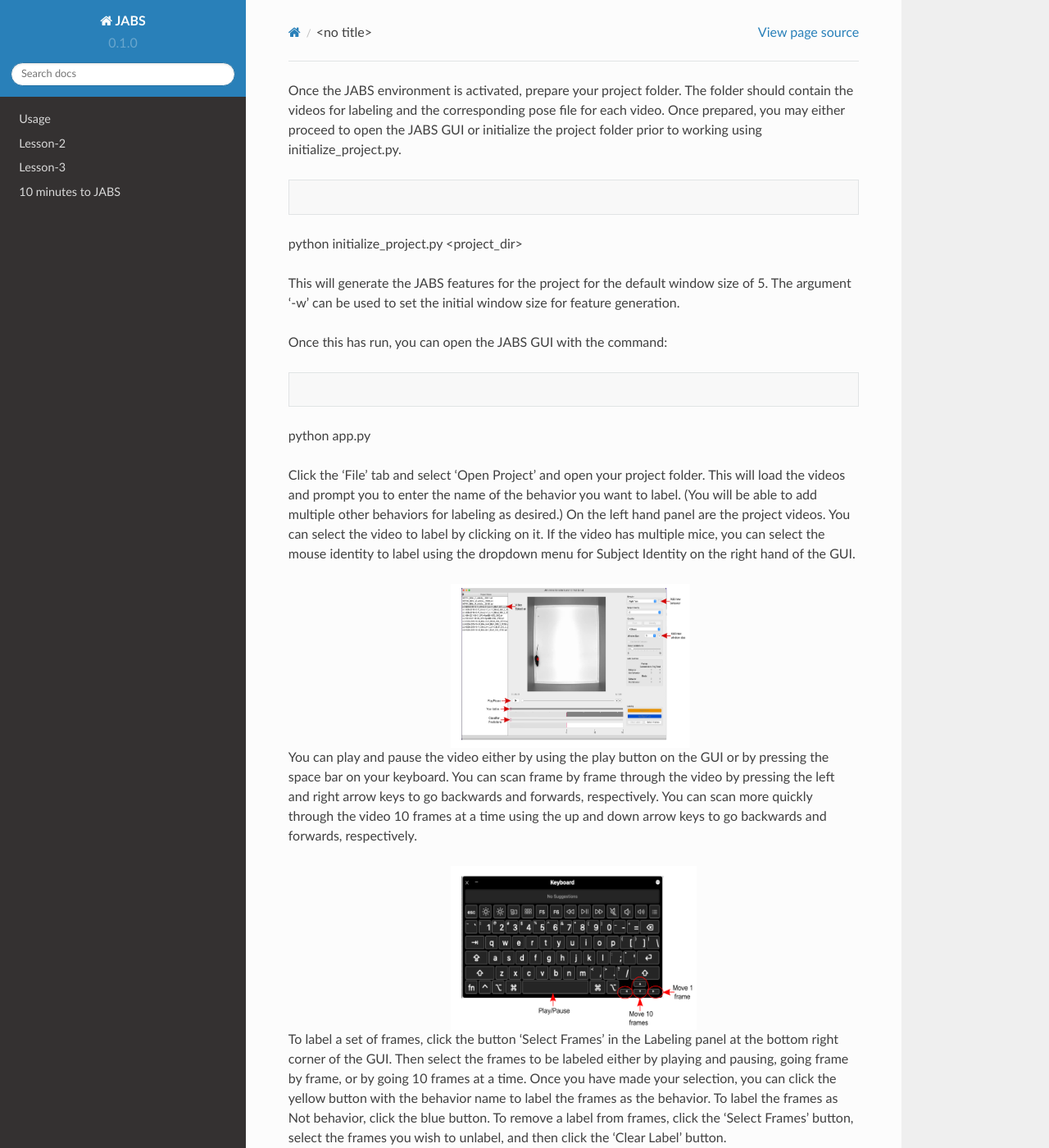
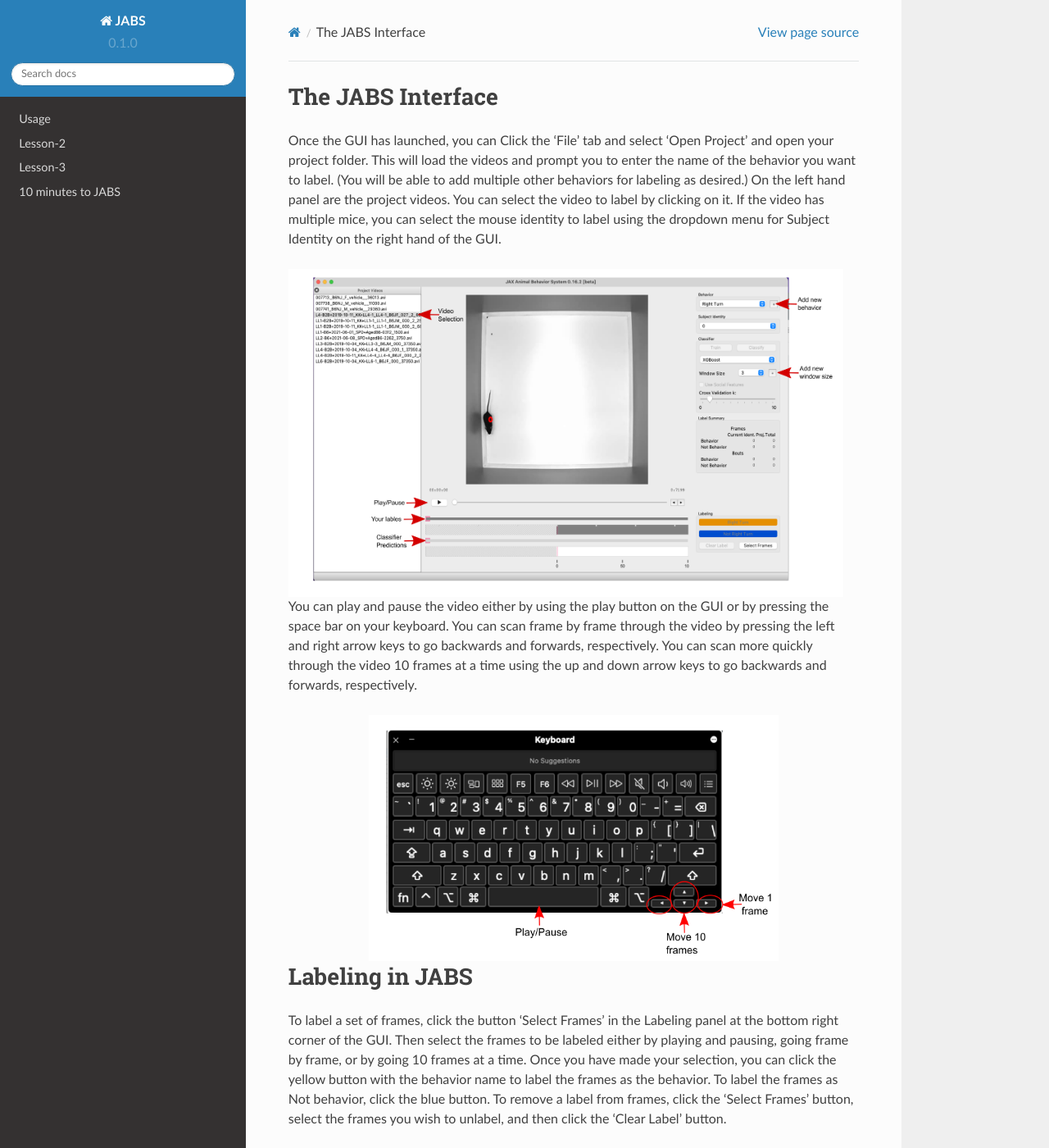
Before and after one commit to KumarLabJax/JABS-behavior-classifier, a Sphinx documentation site: the page built from docs/source/Classifier_training.rst, in a window 1280 px wide and 1400 px high. Shown: the whole window at 82% size. Built offline with Sphinx 7.4.7 and the Read the Docs theme 2.0.0, drawn with Linux system fonts in a browser that asks for light colours; some of the changed text lies outside the part shown.

Commit message:
Update Classifier_training.rst

```diff
--- a/docs/source/Classifier_training.rst
+++ b/docs/source/Classifier_training.rst
@@ -1,41 +1,38 @@
-Once the JABS environment is activated, prepare your project folder. The folder should contain the videos for labeling and the corresponding pose file for each video.
-Once prepared, you may either proceed to open the JABS GUI or initialize the project folder prior to working using initialize_project.py.
-
-.. code-block::
-python initialize_project.py <project_dir>
 
 
-This will generate the JABS features for the project for the default window size of 5. The argument ‘-w’ can be used to set the initial window size for feature generation.
+The JABS Interface
+#####
 
-Once this has run, you can open the JABS GUI with the command:
-
-.. code-block::
-python app.py
-
-
-Click the ‘File’ tab and select ‘Open Project’ and open your project folder. This will load the videos and prompt you to enter the name of the behavior you want to label. (You will be able to add multiple other behaviors for labeling as desired.)
+Once the GUI has launched, you can Click the ‘File’ tab and select ‘Open Project’ and open your project folder. This will load the videos and prompt you to enter the name of the behavior you want to label. (You will be able to add multiple other behaviors for labeling as desired.)
 On the left hand panel are the project videos. You can select the video to label by clicking on it. If the video has multiple mice, you can select the mouse identity to label using the dropdown menu for Subject Identity on the right hand of the GUI.
 
 .. image:: images/jabs.png
-    :width: 300px
+    :width: 700px
     :align: center
-    :height: 200px
+    :height: 400px
     :alt: alternate text
 
 
 You can play and pause the video either by using the play button on the GUI or by pressing the space bar on your keyboard. You can scan frame by frame through the video by pressing the left and right arrow keys to go backwards and forwards, respectively. You can scan more quickly through the video 10 frames at a time using the up and down arrow keys to go backwards and forwards, respectively.
 
 .. image:: images/keys.png
-    :width: 300px
+    :width: 500px
     :align: center
-    :height: 200px
+    :height: 300px
     :alt: alternate text
+
+
+Labeling in JABS
+#####
 
 To label a set of frames, click the button ‘Select Frames’ in the Labeling panel at the bottom right corner of the GUI. Then select the frames to be labeled either by playing and pausing, going frame by frame, or by going 10 frames at a time. Once you have made your selection, you can click the yellow button with the behavior name to label the frames as the behavior. To label the frames as Not behavior, click the blue button. To remove a label from frames, click the ‘Select Frames’ button, select the frames you wish to unlabel, and then click the ‘Clear Label’ button.
 
 In order to train a classifier, at least 20 frames of behavior and 20 frames of not behavior must be labeled for at least 2 videos. Adjust the ‘Cross validation k’ slider for the amount of videos that have enough labels (the ‘Train’ button should be selectable). You can change the Classifier type between Random Forest, Gradient Boosting, and XGBoost with the drop down menu.
 You can change the window size for the feature generation either by the drop down menu showing the available calculated window sizes, or by adding a new window size by clicking the ‘+’ button next to the drop down menu. Window sizes are statistical measures of all the per-frame features inside that window. For example, if the window size is 5, JABS looks at 5 frames before and after a labeled frame, computes window features using all those per-frame features, and then trains using window features. For a shorter behavior, the ideal window size may be small, while for a longer behavior, it may be large.
 
+
+Training the Classifier
+#####
 
 Once you are ready to train the classifier, click the train button. If the features for the selected window size have not been calculated before hand, this process may take longer. Once training has finished, the command line output will look like this:
 
@@ -49,15 +46,18 @@
 
 In order to classify behavior in other videos not in the project folder, open up the command line and set your working directory to the JABS-behavior-classifier folder and activate the environment.
 
-.. code-block::
-source jabs.venv/bin/activate
-#for window:
-jabs.venv\Scripts\activate.bat
+.. code-block::  console
+
+    source jabs.venv/bin/activate
+    #for window:
+    jabs.venv\Scripts\activate.bat
 
 
 To classify the video :
 
-.. code-block::
-python classify.py --training <Training_data_file> --input-pose <Posefile_for_video> --out-dir <Directory_to_save_to>
+.. code-block:: console
+
+    python classify.py --training <Training_data_file> --input-pose <Posefile_for_video> --out-dir <Directory_to_save_to>
+
 
 This will save the inference file in the directory listed for ‘--out-dir’.
```
